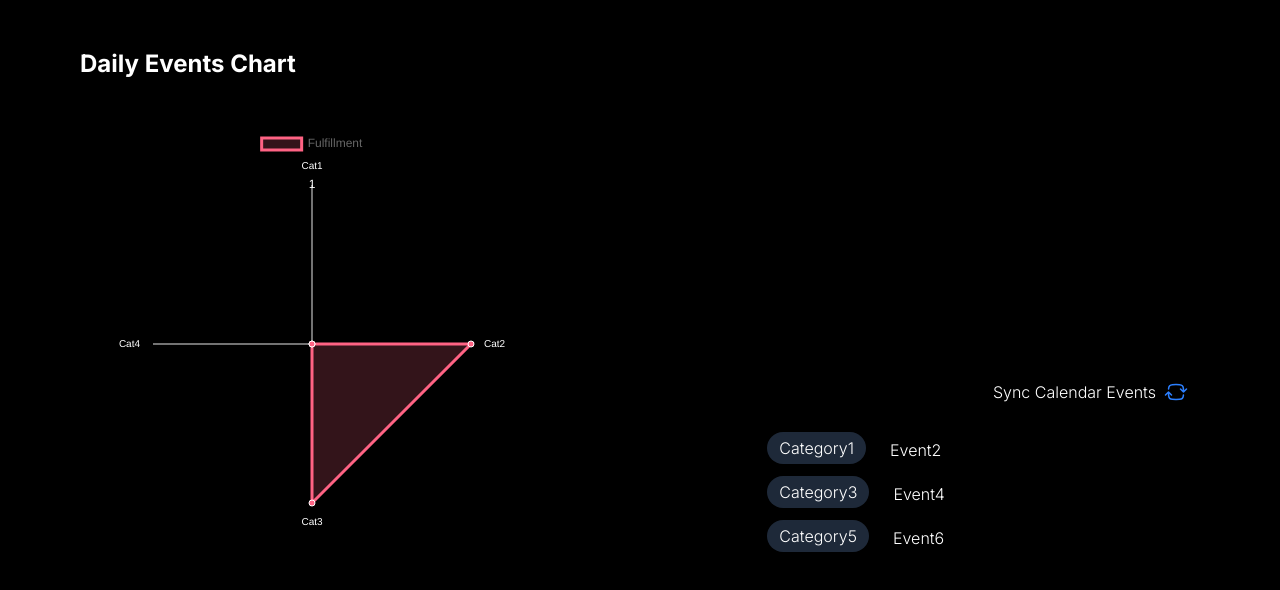
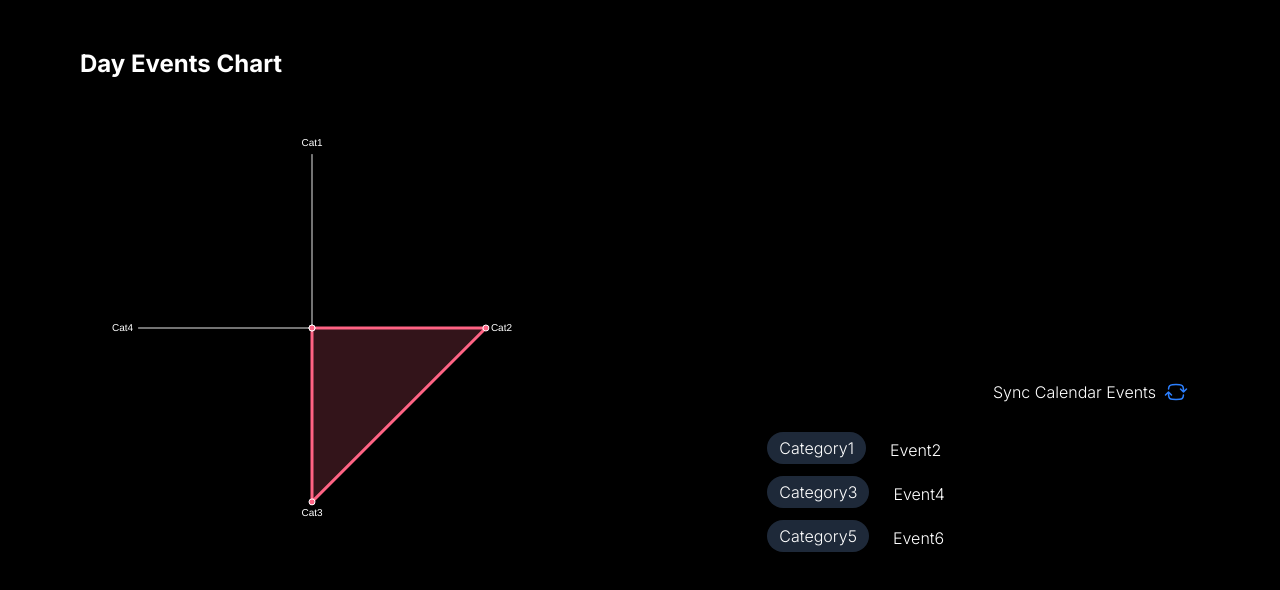
Before and after one commit to isabelfaulds/yearly-progress-bars, a React (Vite) app in the folder frontend-web/: page /day-view in a window 1280 px wide. Shown: the top 590 px of the page. Built offline with nearby package versions, Linux system fonts and the light colour scheme; no server answers.

Commit message:
Graph tweaks

```diff
--- a/frontend-web/src/routes/Day.jsx
+++ b/frontend-web/src/routes/Day.jsx
@@ -72,7 +72,7 @@ const Day = () => {
         labels: motivatorKeys,
         datasets: [
           {
-            label: "Fulfillment",
+            label: "",
             data: motivatorValues,
             backgroundColor: "rgba(255, 99, 132, 0.2)", // Keep fill color
             borderColor: "rgb(255, 99, 132)",
@@ -85,6 +85,11 @@ const Day = () => {
         ],
       },
       options: {
+        plugins: {
+          legend: {
+            display: false,
+          },
+        },
         scales: {
           r: {
             // radar chart scales under 'r'
@@ -95,6 +100,7 @@ const Day = () => {
             suggestedMin: 0,
             suggestedMax: 1,
             ticks: {
+              display: false,
               stepSize: 1,
               color: "#FFFFFF",
               backdropColor: "transparent",
@@ -128,7 +134,7 @@ const Day = () => {
         {" "}
         {/* First column: graph, title */}
         <div className="text-white text-2xl font-bold mb-4">
-          Daily Events Chart
+          Day Events Chart
         </div>
         <div className="p-8 rounded-lg shadow-lg">
           <canvas ref={chartRef} width="400" height="400" />
```
